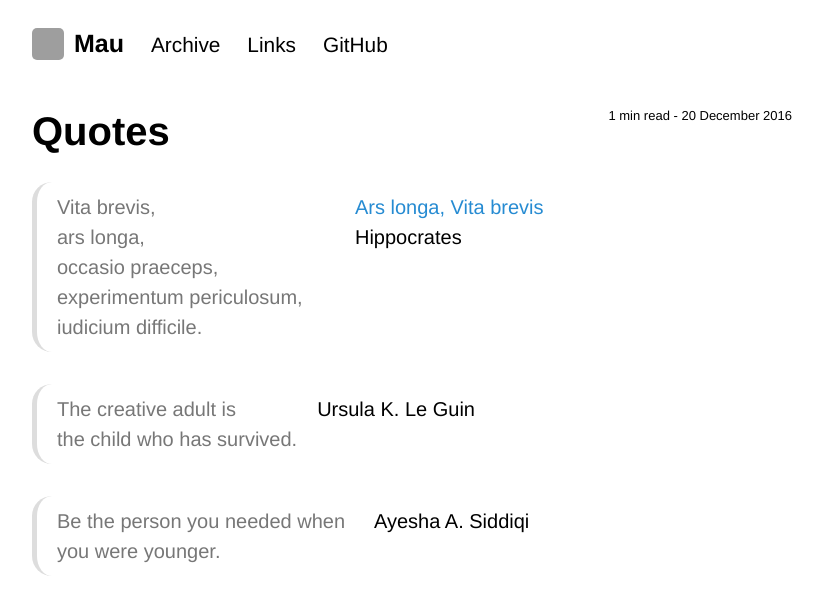
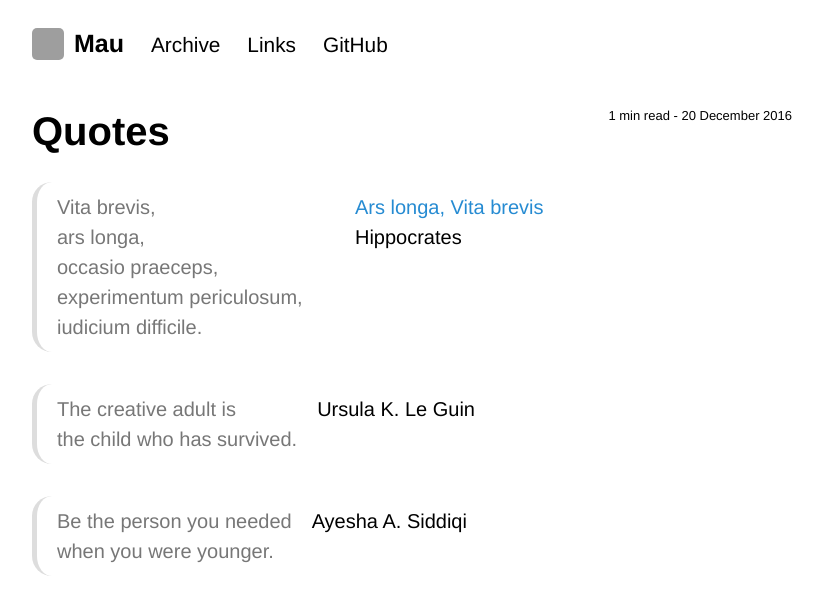
Before and after one commit to Maumagnaguagno/maumagnaguagno.github.io, a Jekyll site: the page built from quotes.md, in a window 1280 px wide. Shown: the top 615 px of the page, without its empty margins (228-1051 px from the left). Built offline with Jekyll 4.4.1, drawn with Linux system fonts in a browser that asks for light colours; our own code applies the rules of GitHub Pages for plain Markdown files; grey boxes are pictures that could not be loaded.

```diff
--- a/quotes.md
+++ b/quotes.md
@@ -35,7 +35,8 @@ Ursula K. Le Guin
 
 <div class="split"><div style="width:45%" markdown="1">
 
-> Be the person you needed when you were younger.
+> Be the person you needed
+> when you were younger.
 
 </div><div markdown="1">
 
```
